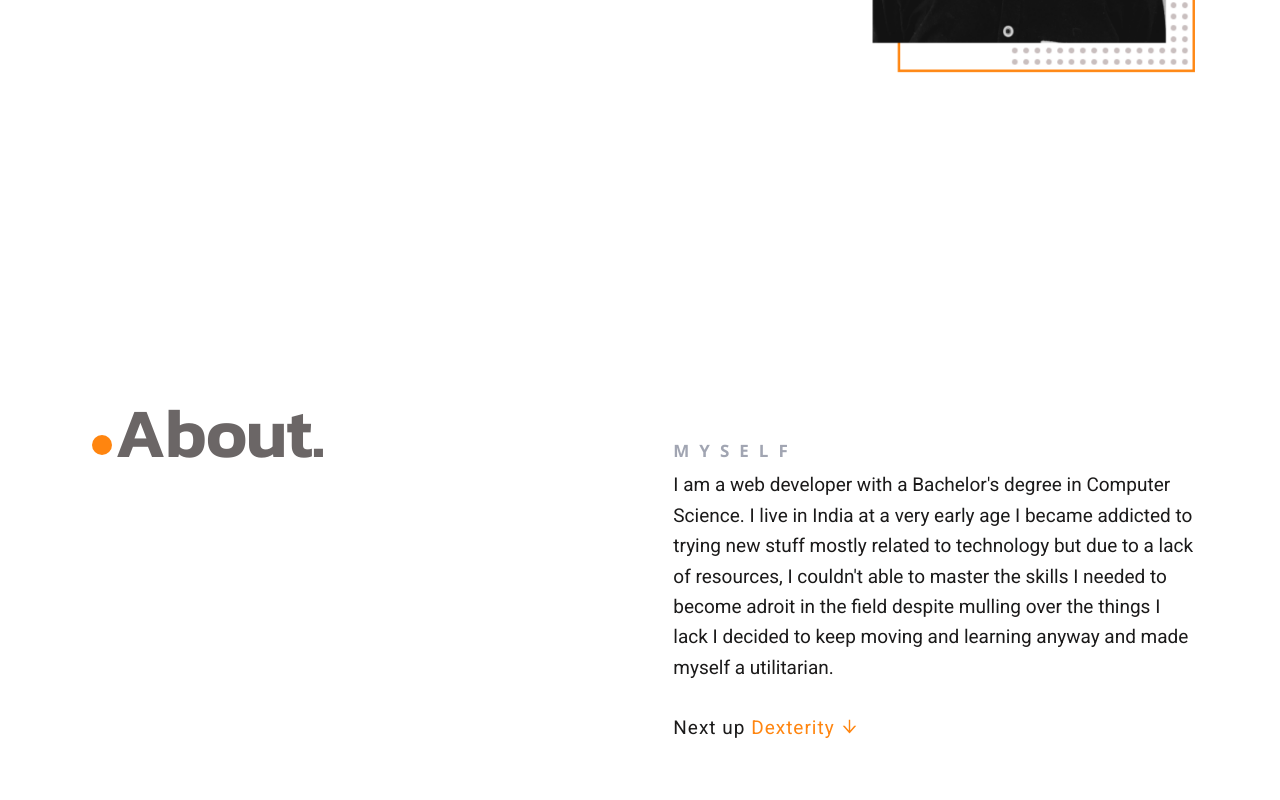
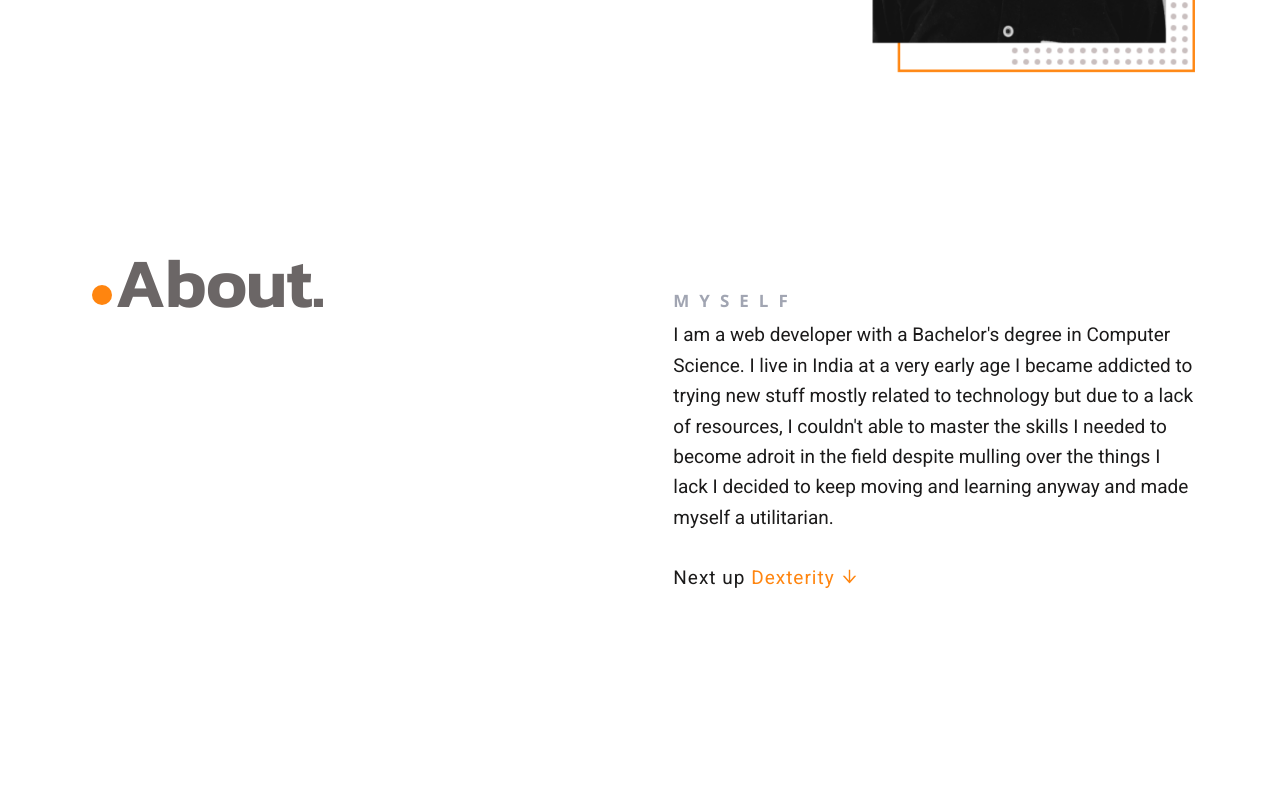
Before and after one commit to TejasSharma2003/Portfolio-front-end, a React (Create React App) app: page / in a window 1280 px wide. Shown: the part 520-1320 px from the top of the page. Built offline with nearby package versions, Linux system fonts and the light colour scheme.

Commit message:
fix-dexter-link

```diff
--- a/src/elements/Navigator/index.scss
+++ b/src/elements/Navigator/index.scss
@@ -9,6 +9,7 @@
   margin-top: 3rem;
   transition: border 0.2s;
   color: $color-black;
+  cursor: pointer;
 
   &::before {
     content: "";
--- a/src/ui/About/index.scss
+++ b/src/ui/About/index.scss
@@ -4,5 +4,4 @@
     justify-content: space-between;
     align-items: baseline;
     position: relative;
-    z-index: -1;
 }
--- a/src/ui/Hero/index.scss
+++ b/src/ui/Hero/index.scss
@@ -5,14 +5,14 @@
   display: flex;
   justify-content: space-between;
   // align-items: center;
-  padding: 13rem 0;
-  min-height: 70vh;
+  padding-top: 13rem;
+  // min-height: 70vh;
   transform: translateY(-5rem);
   // position: relative;
   // z-index: -4;
   @media (max-width: 669px) {
     flex-direction: column;
-    padding: 7rem 0 2rem 0;
+    padding: 7rem 0 3rem 0;
     transform: translateY(0rem);
     align-items: center;
   }
@@ -53,9 +53,8 @@
     width: 70%;
     z-index: 20;
 
-    @media (max-width:735px) {
+    @media (max-width: 735px) {
       transform: translateY(3rem);
-
     }
 
     @media (max-width: 896px) {
--- a/src/ui/Section/index.scss
+++ b/src/ui/Section/index.scss
@@ -2,7 +2,7 @@
 @import "../../sass/mixins";
 
 .section {
-  padding: 12rem 0;
+  padding: 10rem 0;
   background-color: $primary-color;
   position: relative;
   // min-height: 100vh;
```
